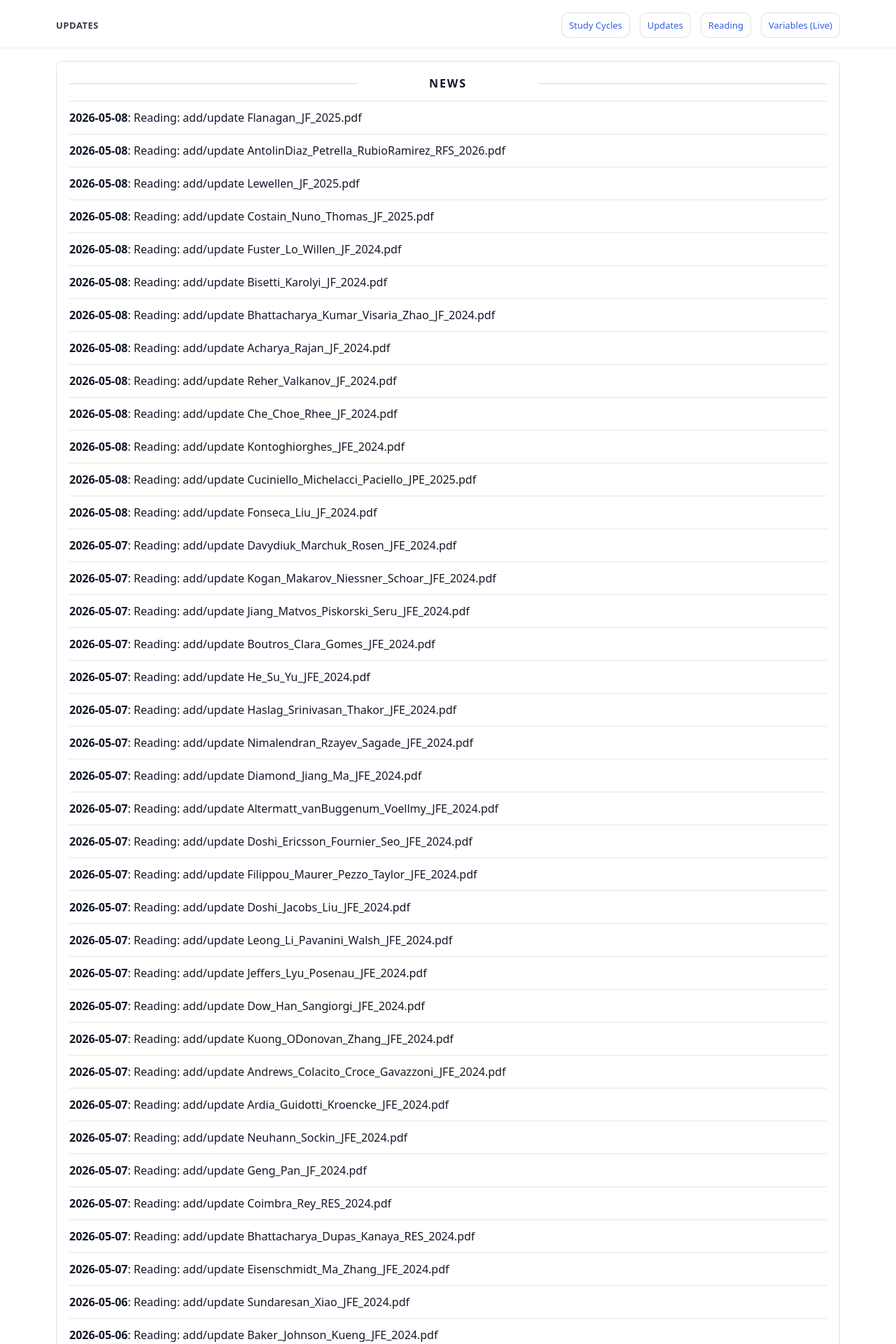
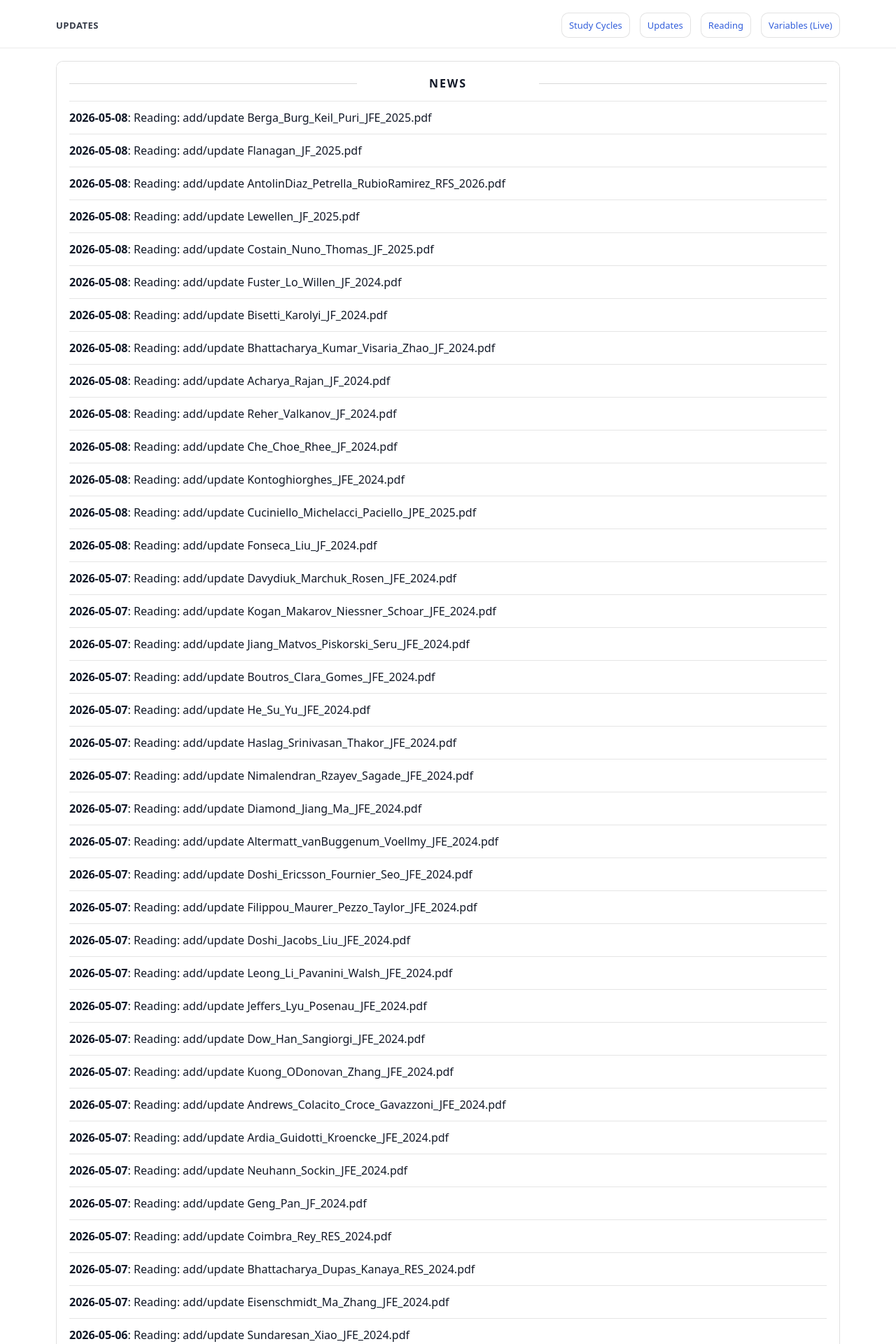
Before and after one commit to yaxinzn/study-archive, a Jekyll site: the page built from updates/index.md, in a window 1280 px wide. Shown: the top 1920 px of the page at 70% size. Built offline with Jekyll 4.4.1, drawn with Linux system fonts in a browser that asks for light colours; some of the changed text lies outside the part shown.

Commit message:
chore: update NEWS feed

```diff
--- a/_data/news.yml
+++ b/_data/news.yml
@@ -1,4 +1,7 @@
 # Auto-generated update history (sorted newest -> oldest). Do not edit manually.
+- ts: "1778228720"
+  date: "2026-05-08"
+  title: "Reading: add/update Berga_Burg_Keil_Puri_JFE_2025.pdf"
 - ts: "1778225849"
   date: "2026-05-08"
   title: "Reading: add/update Flanagan_JF_2025.pdf"
```
